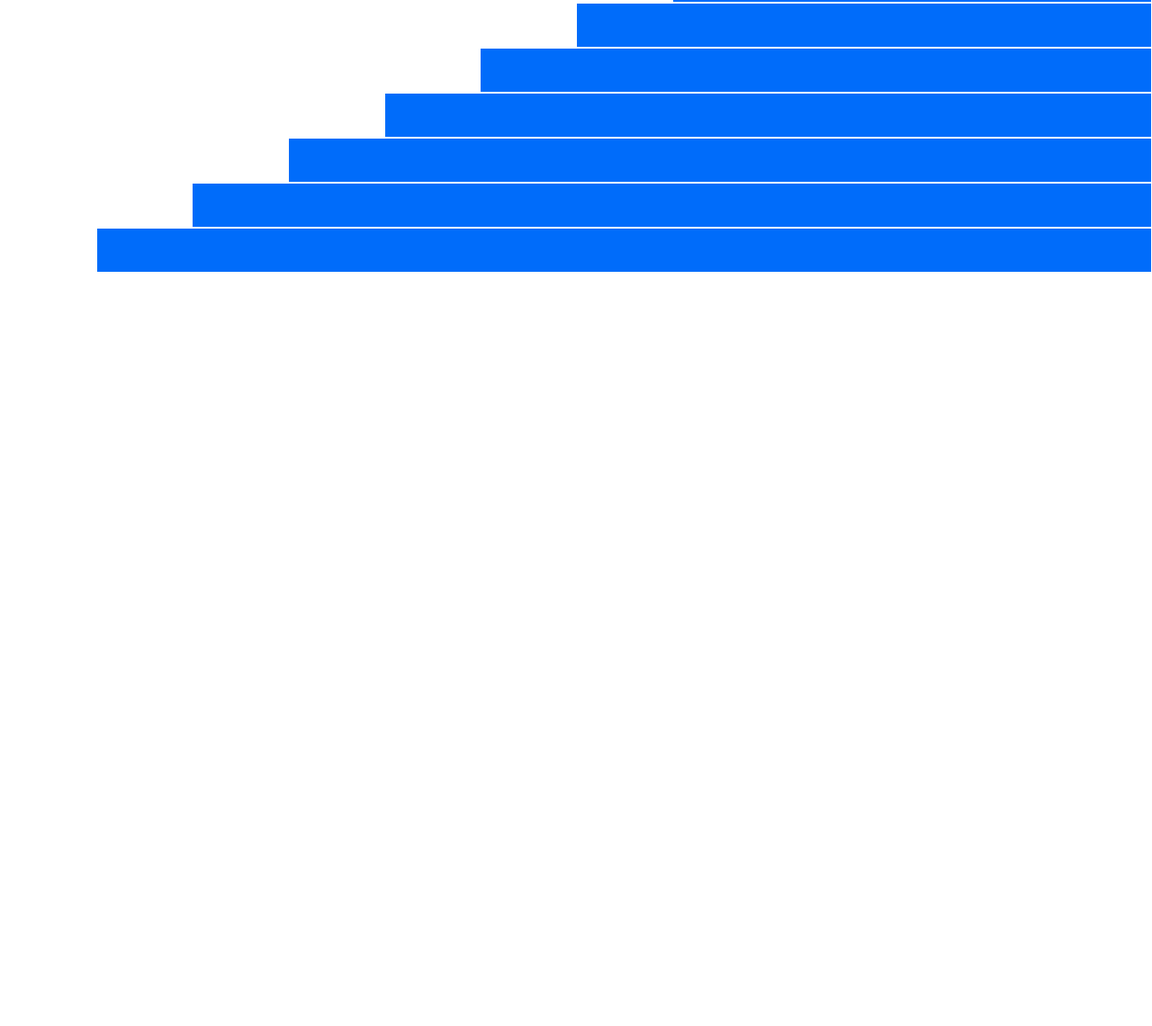
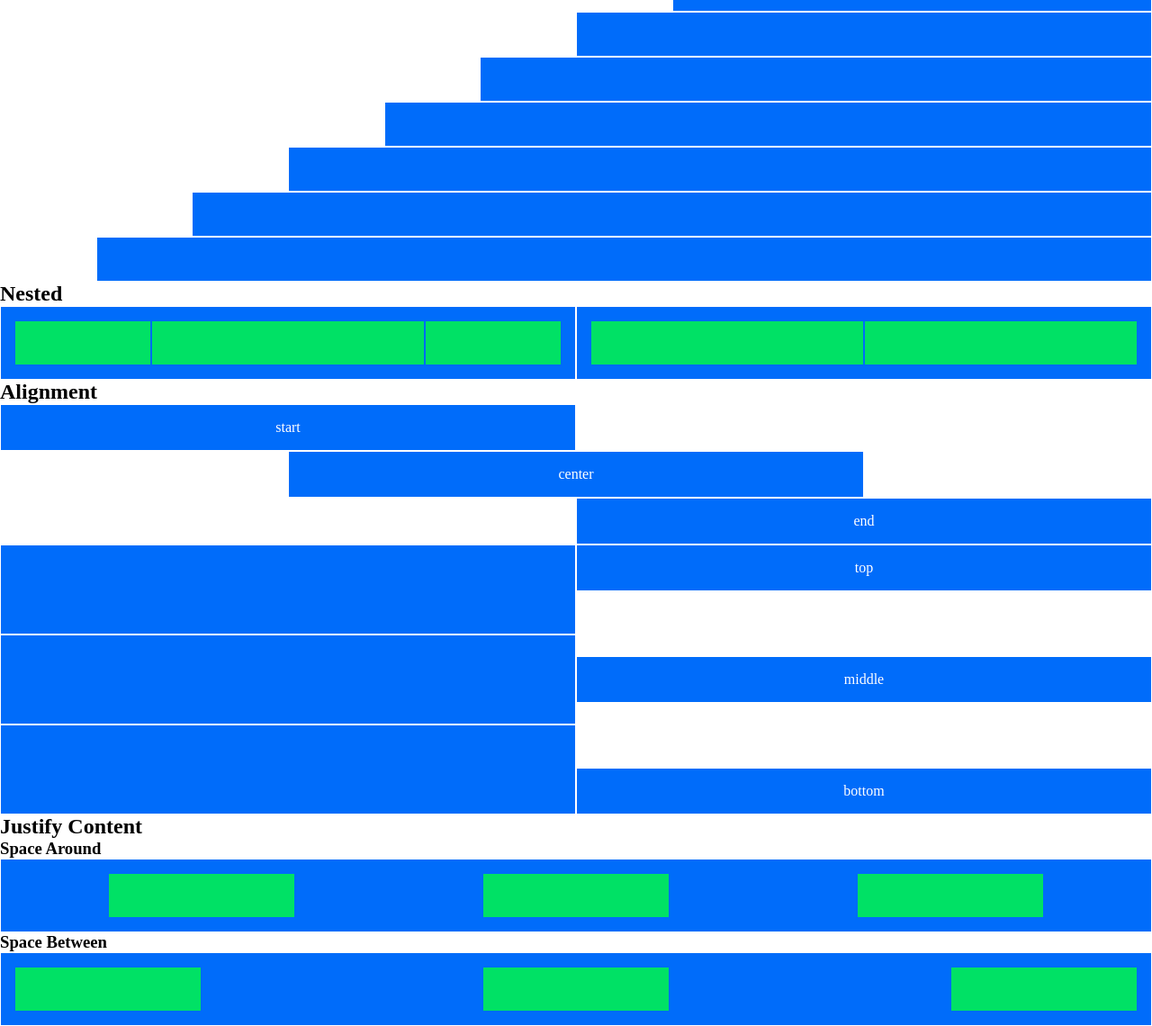
Before and after one commit to gaetanovenuto/html-css-12bool, a plain HTML site: page index.html in a window 1280 px wide. Shown: the part 1025-2165 px from the top of the page at 90% size. Before the commit the page ends 1328 px from the top, so only its background shows below. Drawn offline with Linux system fonts and the light colour scheme.

Commit message:
Completato bonus

```diff
--- a/css/layout.css
+++ b/css/layout.css
@@ -15,10 +15,10 @@
 }
 
 .nest {
-    padding: 10px;
+    padding: 15px;
 }
 
-.row > .col-6 > .nest > .green-box{
+.green-box{
     background-color: var(--light-green-bg);
     border: .5px solid var(--blue-bg);
 }
@@ -27,8 +27,31 @@
     margin-bottom: 30px;
 }
 
+.alignment-main .double-height {
+    min-height: 100px;
+}
 
+.alignment-main .double-height .half-height-top {
+    align-self: flex-start;
+}
 
+.alignment-main .double-height .half-height-center {
+    align-self: center;
+}
+
+.alignment-main .double-height .half-height-bottom {
+    align-self: flex-end;
+}
+
+.justify-content-main .space-around {
+    display: flex;
+    justify-content: space-around;
+}
+
+.justify-content-main .space-between {
+    display: flex;
+    justify-content: space-between;
+}
 
 
 
--- a/index.html
+++ b/index.html
@@ -154,6 +154,99 @@
                         <div class="col-11 col-offset-1"></div>
                     </div>
                 </section>
+                <section class="nested-main">
+                    <h2>
+                        Nested
+                    </h2>
+                    <div class="row">
+                        <div class="col-6">
+                            <div class="row nest">
+                                <div class="col-3 green-box">
+                                </div>
+                                <div class="col-6 green-box">
+                                </div>
+                                <div class="col-3 green-box">
+
+                                </div>
+                            </div>
+                        </div>
+                        <div class="col-6">
+                            <div class="row nest">
+                                <div class="col-6 green-box">
+                                </div>
+                                <div class="col-6 green-box">
+                                </div>
+                            </div>
+                        </div>
+                    </div>
+                </section>
+                <section class="alignment-main">
+                    <h2>
+                        Alignment
+                    </h2>
+                    <div class="row">
+                        <div class="col-6">
+                            start
+                        </div>
+                        <div class="col-6 col-offset-3">
+                            center
+                        </div>
+                        <div class="col-6 col-offset-6">
+                            end
+                        </div>
+                    </div>
+                    <div class="row double-height">
+                        <div class="col-6">
+
+                        </div>
+                        <div class="col-6 half-height-top">
+                            top
+                        </div>
+                    </div>
+                    <div class="row double-height">
+                        <div class="col-6">
+
+                        </div>
+                        <div class="col-6 half-height-center">
+                            middle
+                        </div>
+                    </div>
+                    <div class="row double-height">
+                        <div class="col-6">
+
+                        </div>
+                        <div class="col-6 half-height-bottom">
+                            bottom
+                        </div>
+                    </div>
+                </section>
+                <section class="justify-content-main">
+                    <h2>
+                        Justify Content
+                    </h2>
+                    <h3>
+                        Space Around
+                    </h3>
+                    <div class="col-12 nest space-around">
+                        <div class="col-2 green-box">
+                        </div>
+                        <div class="col-2 green-box">
+                        </div>
+                        <div class="col-2 green-box">
+                        </div>
+                    </div>
+                    <h3>
+                        Space Between
+                    </h3>
+                    <div class="col-12 nest space-between">
+                        <div class="col-2 green-box">
+                        </div>
+                        <div class="col-2 green-box">
+                        </div>
+                        <div class="col-2 green-box">
+                        </div>
+                    </div>
+                </section>
             </div>
         </main>
         <!-- /main -->
```
